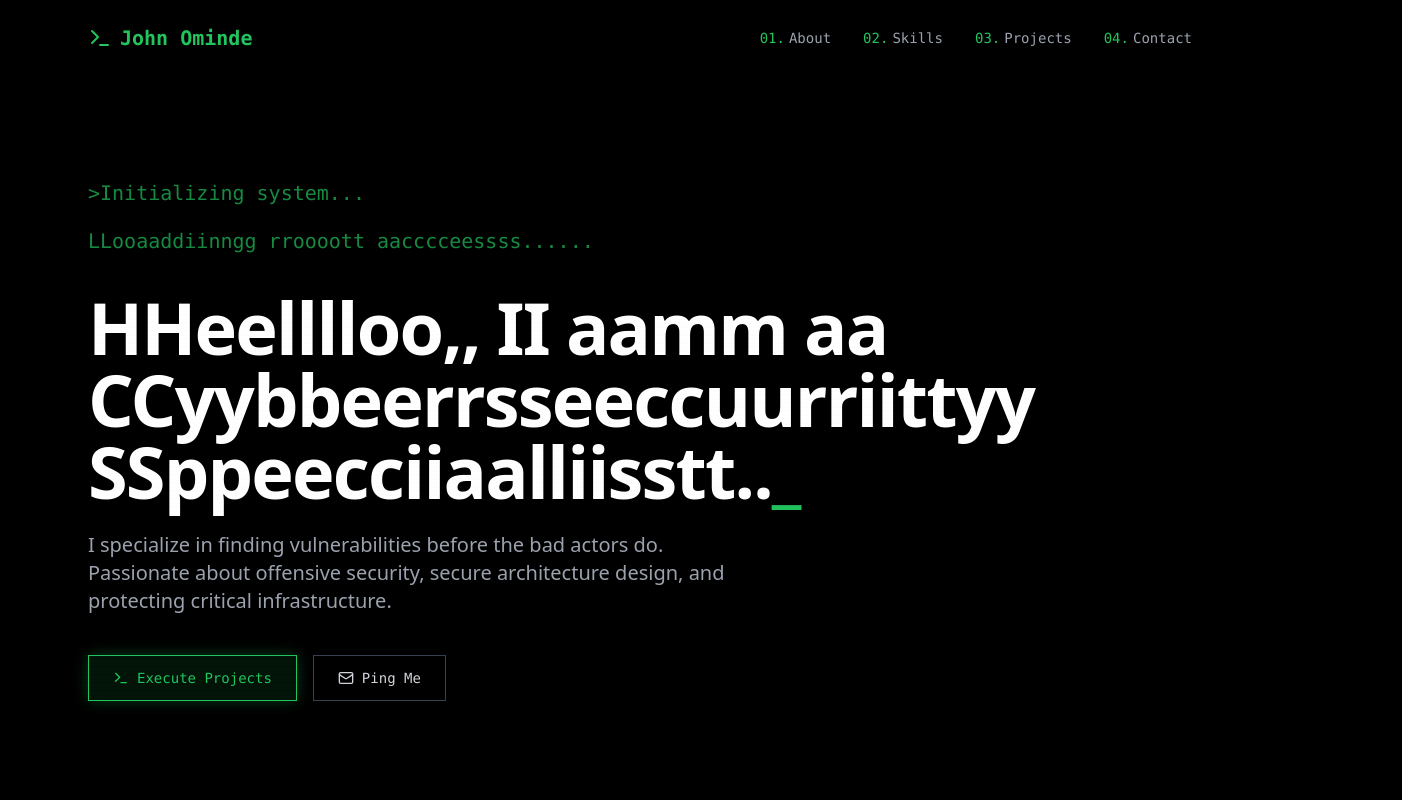
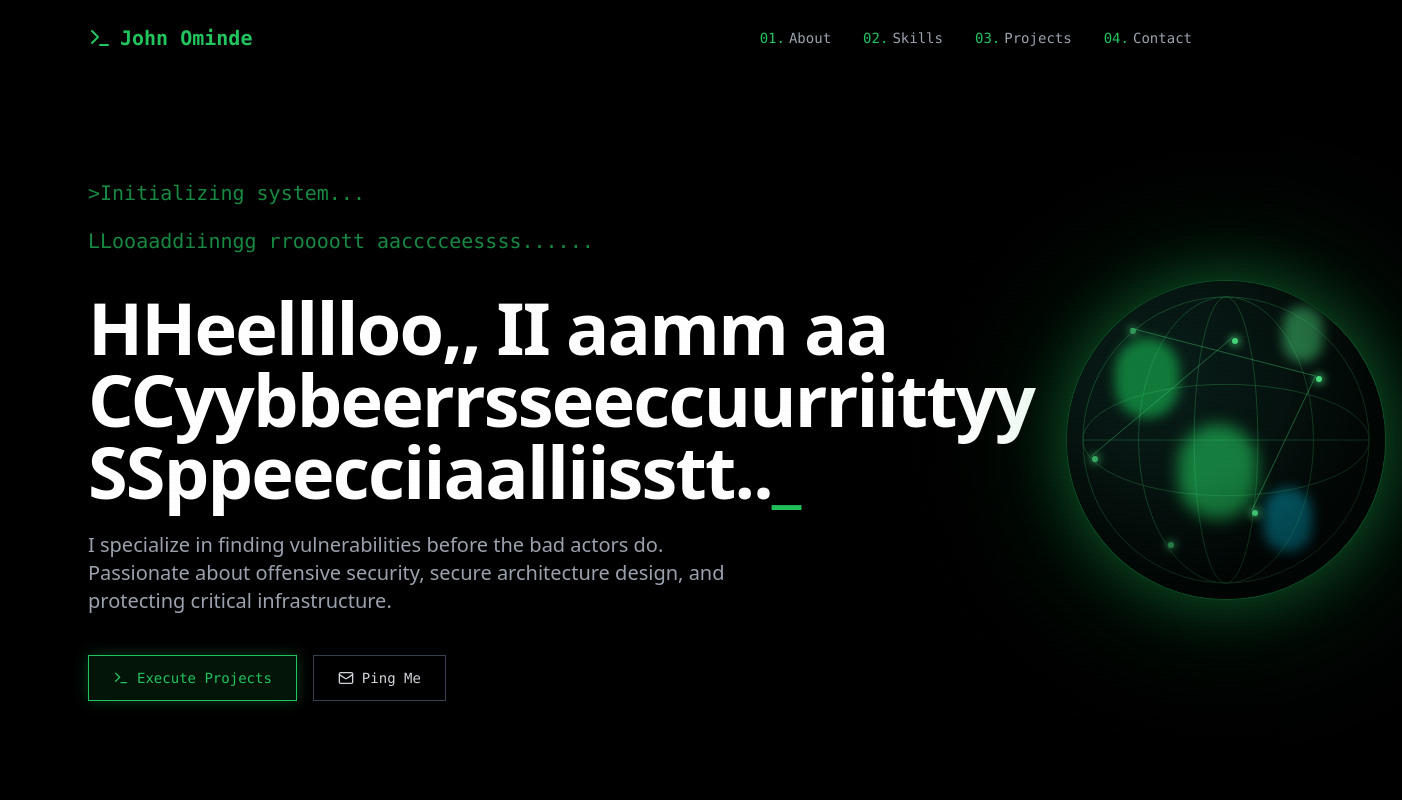
Before and after one commit to ominde-john/my_portfolio_website, a React (Vite) app: page / in a window 1280 px wide. Shown: the top 800 px of the page, 1402 px wide, since content can reach past the window. Built offline with nearby package versions, Linux system fonts and the light colour scheme.

Commit message:
Update Hero.jsx

```diff
--- a/src/components/Hero.jsx
+++ b/src/components/Hero.jsx
@@ -1,5 +1,6 @@
 import { Terminal, Mail } from 'lucide-react';
 import { useTypewriter } from '../hooks/useTypewriter';
+import { Globe } from './Globe';
 
 export const Hero = () => {
   const line1 = useTypewriter('> Initializing system...', 30, 0);
@@ -7,7 +8,8 @@ export const Hero = () => {
   const line3 = useTypewriter('> Hello, I am a Cybersecurity Specialist.', 50, 2500);
 
   return (
-    <section className="min-h-screen flex flex-col justify-center px-6 max-w-6xl mx-auto pt-20 relative">
+    <section className="min-h-screen flex flex-col md:flex-row items-center gap-12 md:gap-8 px-6 max-w-6xl mx-auto pt-32 md:pt-20 relative">
+      <div className="flex-1 w-full">
         <div className="font-mono text-lg md:text-xl text-green-500/70 mb-4 h-8">
           {line1.displayText}
           {line1.isComplete && !line2.isComplete && <span className="animate-pulse">_</span>}
@@ -31,7 +33,10 @@ export const Hero = () => {
           protecting critical infrastructure.
         </p>
 
-      <div className="flex gap-4 transition-opacity duration-1000 opacity-0" style={{ opacity: line3.isComplete ? 1 : 0 }}>
+        <div
+          className="flex gap-4 transition-opacity duration-1000 opacity-0"
+          style={{ opacity: line3.isComplete ? 1 : 0 }}
+        >
           <a
             href="#projects"
             className="bg-green-500/10 text-green-500 border border-green-500 px-6 py-3 font-mono text-sm hover:bg-green-500 hover:text-black transition-all flex items-center gap-2 shadow-[0_0_15px_rgba(34,197,94,0.3)] hover:shadow-[0_0_25px_rgba(34,197,94,0.6)]"
@@ -45,6 +50,11 @@ export const Hero = () => {
             <Mail size={16} /> Ping Me
           </a>
         </div>
+      </div>
+
+      <div className="flex-1 w-full flex justify-center md:justify-end">
+        <Globe />
+      </div>
     </section>
   );
 };
```
Lines whose indentation alone changed are shown as unchanged.
